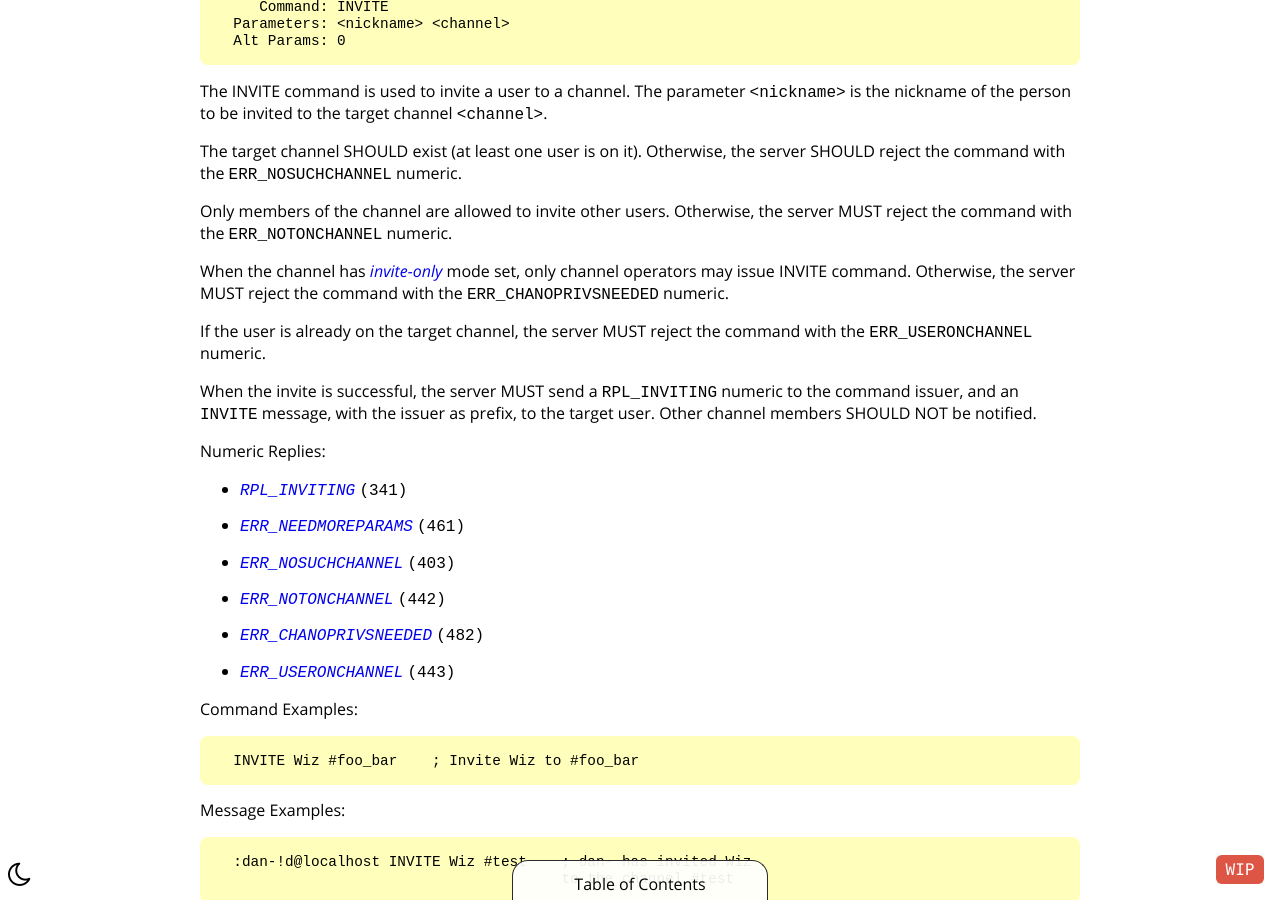
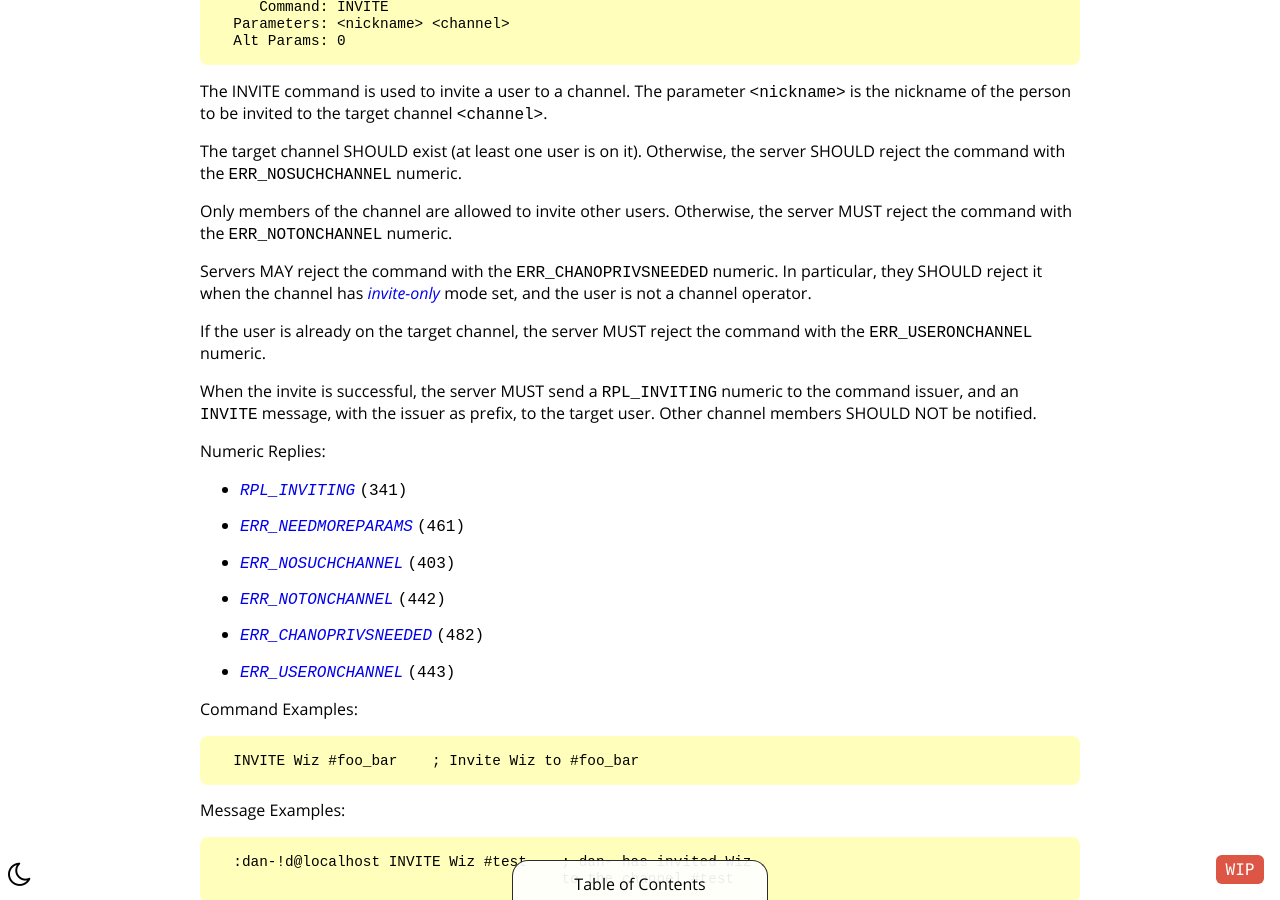
Before and after one commit to ircdocs/modern-irc, a Jekyll site: the page built from index.md, in a window 1280 px wide and 900 px high, scrolled down 24915 px. Built offline with Jekyll 4.4.1, drawn with Linux system fonts in a browser that asks for light colours.

Commit message:
Reword ERR_CHANOPRIVSNEEDED paragraph

```diff
--- a/index.md
+++ b/index.md
@@ -972,7 +972,7 @@ The target channel SHOULD exist (at least one user is on it).  Otherwise, the se
 
 Only members of the channel are allowed to invite other users.  Otherwise, the server MUST reject the command with the `ERR_NOTONCHANNEL` numeric.
 
-When the channel has [invite-only](#invite-only-channel-mode) mode set, only channel operators may issue INVITE command.  Otherwise, the server MUST reject the command with the `ERR_CHANOPRIVSNEEDED` numeric.
+Servers MAY reject the command with the `ERR_CHANOPRIVSNEEDED` numeric. In particular, they SHOULD reject it when the channel has [invite-only](#invite-only-channel-mode) mode set, and the user is not a channel operator.
 
 If the user is already on the target channel, the server MUST reject the command with the `ERR_USERONCHANNEL` numeric.
 
```
